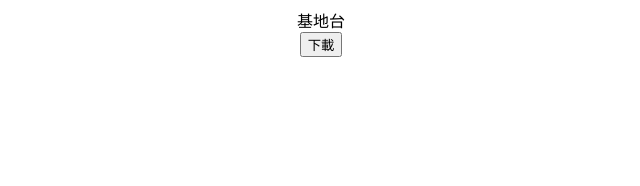
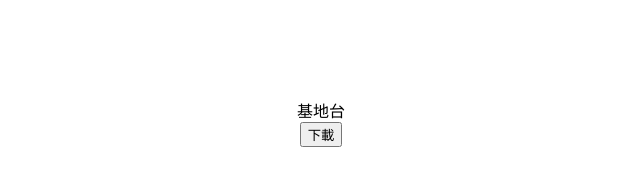
Before and after one commit to xiaowan108/neilneil108.github.io, a plain HTML site: page index.html in a window 1280 px wide. Shown: the whole page, without its empty margins (319-959 px from the left). Drawn offline with Linux system fonts and the light colour scheme.

Commit message:
Update index.html

```diff
--- a/index.html
+++ b/index.html
@@ -2,7 +2,7 @@
 <head>
 <meta charset="utf-8">
 <title>.</title>
-<td><center>基地台<br><button type="submit" onclick="window.open('0.bat')">下載</button></center></td>
+<td><center><br><br><br><br><br>基地台<br><button type="submit" onclick="window.open('0.bat')">下載</button></center></td>
 </head>
 <body>
 </body>
```
